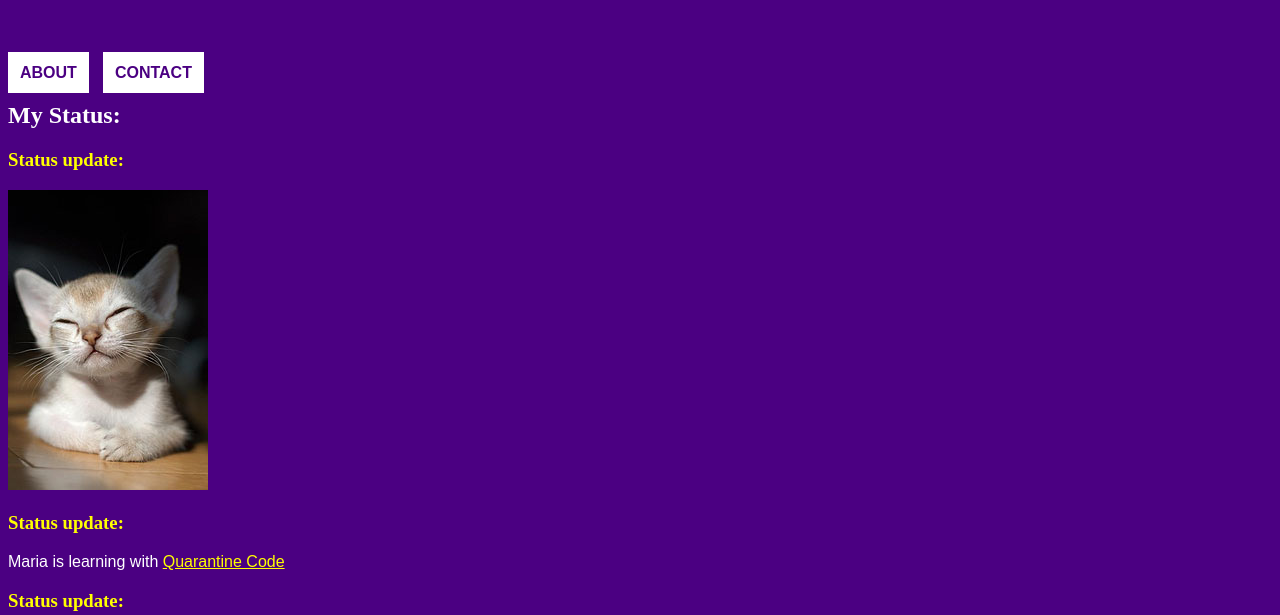
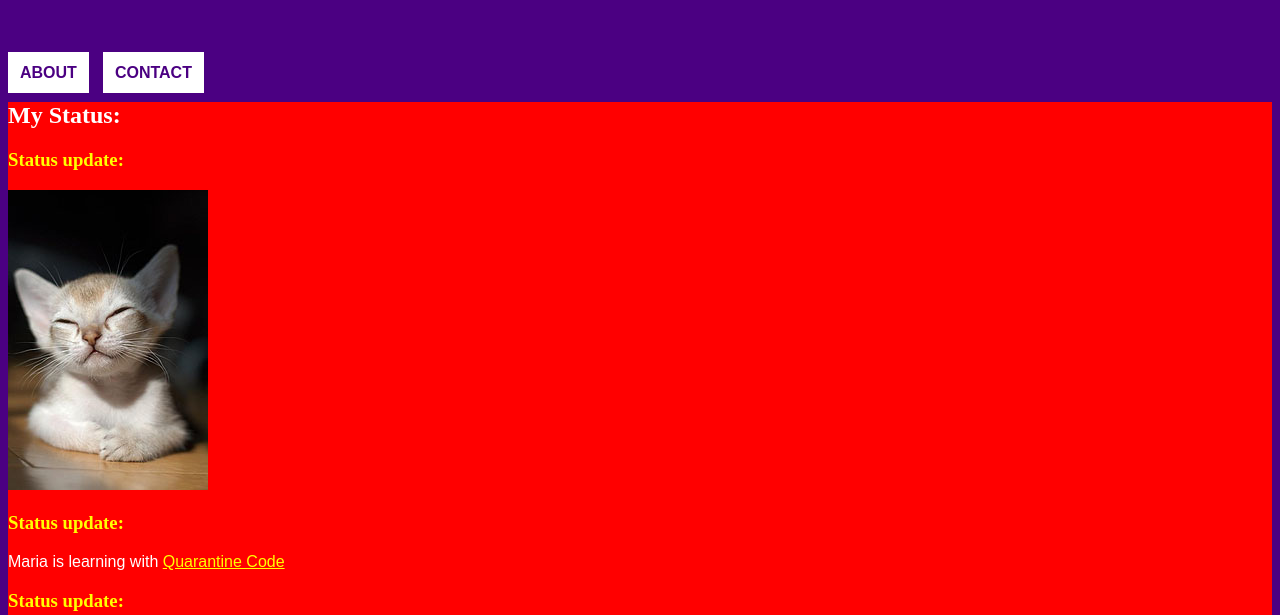
Before and after one commit to mariahfernnn/quarantine-code3, a plain HTML site: page index.html in a window 1280 px wide. Shown: the part 185-800 px from the top of the page. Drawn offline with Linux system fonts and the light colour scheme.

Commit message:
Created a wrapper class

```diff
--- a/index.html
+++ b/index.html
@@ -17,6 +17,7 @@
     </header>
 
     <main>
+      <div class="wrapper">
         <h2>My Status:</h2>
 
         <h3 class="status-update">Status update:</h3>
@@ -30,6 +31,7 @@
 
         <h3 class="status-update">Status update:</h3>
         <p>Maria is feeling <em>tired</em>.</p>
+      </div>
     </main>
 
     <footer>
--- a/styles.css
+++ b/styles.css
@@ -33,6 +33,10 @@ footer {
   text-align: right;
 }
 
+.wrapper {
+  background-color: red;
+}
+
 a {
   color: yellow;
   text-decoration: underline;
```
Lines whose indentation alone changed are shown as unchanged.
